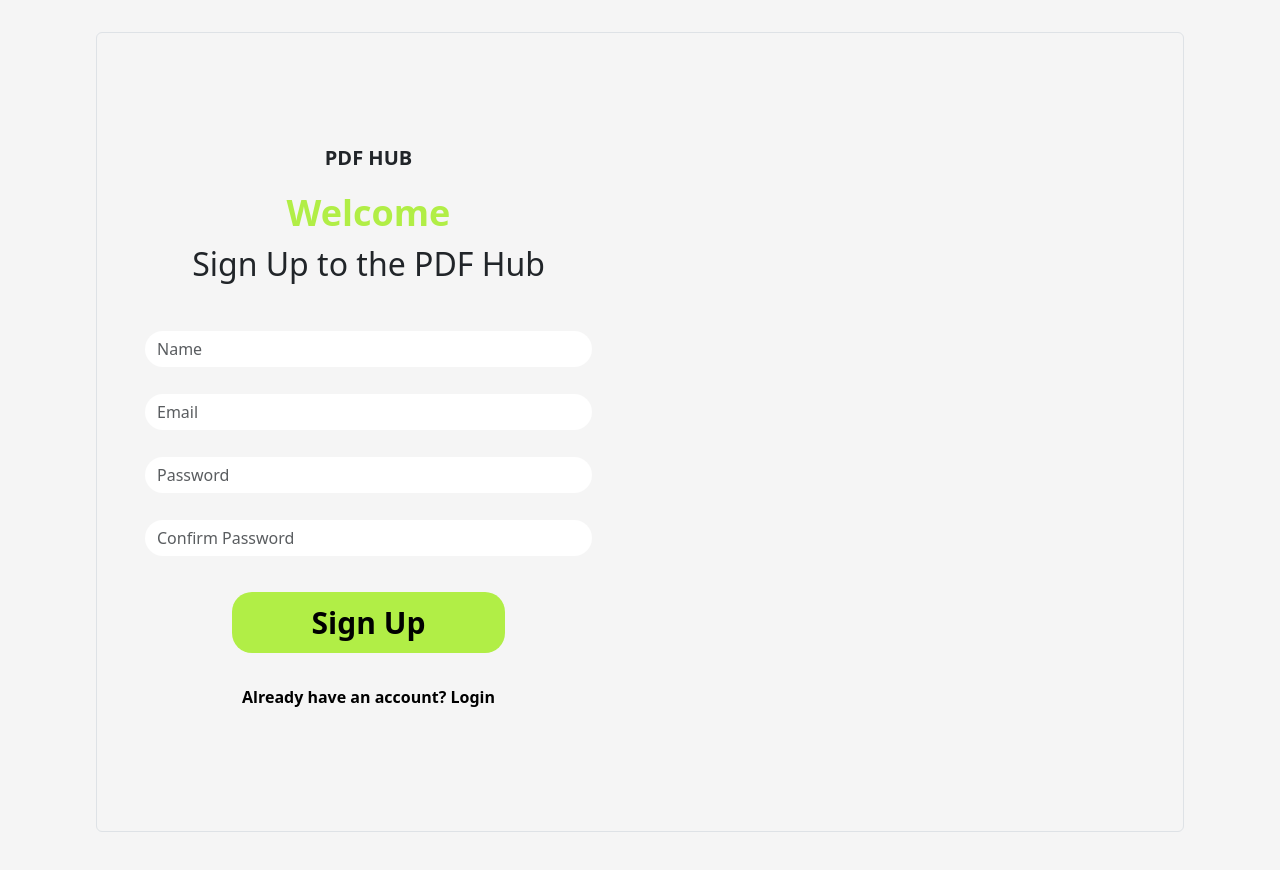
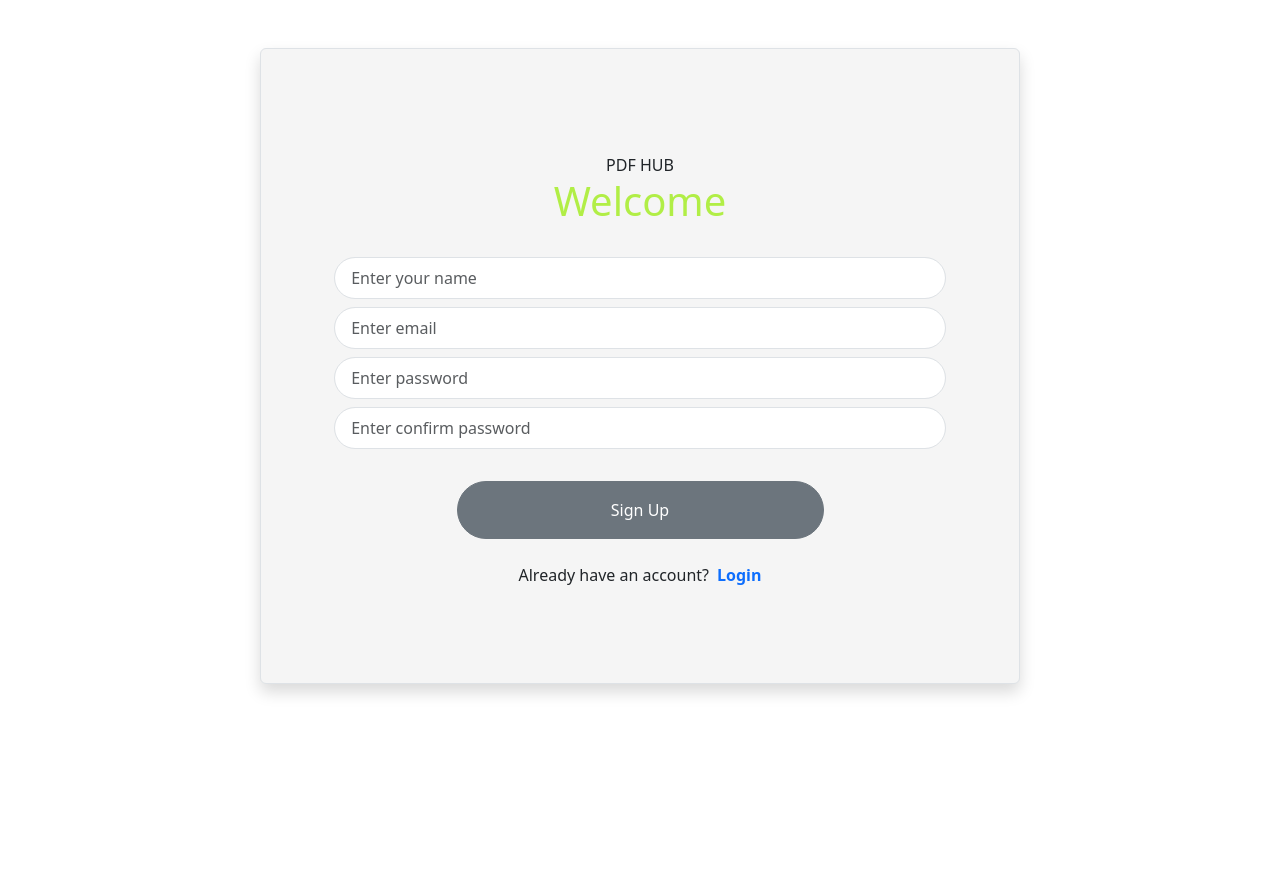
Before and after one commit to Kavindya-Dilshani/client, a React (Create React App) app: page /signUp in a window 1280 px wide. Shown: the top 870 px of the page. After the commit the page ends 800 px from the top, so only its background shows below. Built offline with nearby package versions, Linux system fonts and the light colour scheme.

Commit message:
clean up sign up component

```diff
--- a/src/core/login/Login.css
+++ b/src/core/login/Login.css
@@ -1,3 +1,7 @@
 .login-form {
   background-color: whitesmoke;
 }
+
+.login-form .form-title h1 {
+  color: #b1ee46;
+}
--- a/src/core/login/Login.jsx
+++ b/src/core/login/Login.jsx
@@ -32,6 +32,7 @@ const Login = () => {
   const handleLoginFormSubmission = (e) => {
     // Prevent default events execution
     e.preventDefault();
+
     const validationErrors = validation(values, false);
     setFormErrors(() => validationErrors);
 
@@ -55,7 +56,7 @@ const Login = () => {
                   <span>PDF HUB</span>
                   <h1>Welcome Back</h1>
                 </div>
-                <div className="form-container mb-2 col-12 com-md-10 mx-auto">
+                <div className="form-container mb-2 col-10 com-md-8 mx-auto">
                   <input
                     type="email"
                     className="form-control p-3 py-2 rounded-5"
@@ -71,7 +72,7 @@ const Login = () => {
                     </p>
                   )}
                 </div>
-                <div className="form-container mb-2 col-12 com-md-10 mx-auto">
+                <div className="form-container mb-2 col-10 com-md-8 mx-auto">
                   <input
                     type="password"
                     className="form-control p-3 py-2 rounded-5"
@@ -100,8 +101,8 @@ const Login = () => {
                 </div>
                 <div className="login-text mt-4">
                   <p>
-                    Don't have an account? <span></span>
-                    <Link className="text-decoration-none fw-bold" to="/signUp">
+                    Don't have an account?
+                    <Link className="text-decoration-none fw-bold ms-2" to="/signUp">
                       Sign Up
                     </Link>
                   </p>
--- a/src/core/signUp/SignUp.css
+++ b/src/core/signUp/SignUp.css
@@ -1,70 +1,7 @@
-.signUp {
+.signUp-form {
   background-color: whitesmoke;
 }
 
-.signUp-container {
-  padding: 2rem 6rem 4rem 6rem;
+.signUp-form .form-title h1 {
+  color: #b1ee46;
 }
-
-.signUp-container img {
-  width: 100vh;
-  height: 100vh;
-}
-
-.form-title {
-  text-align: center;
-  padding-bottom: 5rem;
-}
-
-.form-title span {
-  font-size: 20px;
-  font-weight: 600;
-  line-height: 20px;
-}
-
-.form-title h1 {
-  font-size: 36px;
-  font-weight: 700;
-  margin-bottom: 10px;
-  color: #b1ee46;
-  margin-top: 20px;
-}
-
-.form-container {
-  padding: 1rem 3rem 0.2rem 3rem;
-}
-
-.form-container input {
-  border-radius: 20px;
-  /* color: white; */
-  border: none;
-  /* font-family: "Times New Roman", Times, serif; */
-}
-
-.signUp-button .sBtn {
-  background-color: #b1ee46;
-  border: none;
-  padding: 0.5rem 5rem 0.5rem 5rem;
-  margin-top: 1rem;
-  border-radius: 20px;
-  font-size: 30px;
-  font-weight: 700;
-  cursor: pointer;
-}
-
-.signUp-text p {
-  font-weight: 600;
-  color: black;
-  text-align: center;
-  padding-top: 2rem;
-}
-
-.signUp-text span {
-  font-weight: 600;
-  color: black;
-}
-
-.signUp-text span:hover {
-  color: #b1ee46;
-  cursor: pointer;
-}
--- a/src/core/signUp/SignUp.jsx
+++ b/src/core/signUp/SignUp.jsx
@@ -1,13 +1,19 @@
 import "./SignUp.css";
 import { useAuth } from "../../utilities/auth/AuthContext";
 import { useEffect, useState } from "react";
-import { useNavigate } from "react-router-dom";
+import { Link, useNavigate } from "react-router-dom";
 import validation from "../validation";
 
 const SignUp = () => {
   const { isAuthenticated, signup } = useAuth();
   const navigate = useNavigate();
   const [values, setValues] = useState({
+    name: "",
+    email: "",
+    password: "",
+    confirmPassword: "",
+  });
+  const [formErrors, setFormErrors] = useState({
     name: "",
     email: "",
     password: "",
@@ -29,10 +35,17 @@ const SignUp = () => {
     setValues({ ...values, [e.target.name]: e.target.value });
   };
 
+  /**
+   * This function use to handle sign-up form submission
+   * @param {onSubmit event} e
+   */
   const handleSubmit = (e) => {
     // Prevent default events execution
     e.preventDefault();
+
     const validationErrors = validation(values, true);
+    setFormErrors(() => validationErrors);
+
     // Check for errors
     if (Object.keys(validationErrors).length === 0) {
       // Proceed with sign-up
@@ -44,83 +57,102 @@ const SignUp = () => {
       );
       // Clear input fields
       setValues({ name: "", email: "", password: "", confirmPassword: "" });
-    } else {
-      // Show validation errors as alerts
-      Object.values(validationErrors).forEach((error) => {
-        alert(error);
-      });
     }
   };
 
   return (
     <>
+      {/**Render sign-up form only if user is not authenticated */}
       {!isAuthenticated && (
-        <div className="signUp">
-          <div className="signUp-container">
-            <div className="row gx-0 align-items-center vh-100 border rounded-2">
-              <div className="col-md-6 signUp-form">
-                <form onSubmit={handleSubmit}>
+        <div className="signUp-container container">
+          <div className="row my-5">
+            <div className="signUp-form col-md-8 mx-auto text-center py-5 border rounded-2 shadow">
+              <form className="my-5" onSubmit={handleSubmit}>
                 <div className="form-title py-2 mb-3">
                   <span>PDF HUB</span>
                   <h1>Welcome</h1>
-                    <h2>Sign Up to the PDF Hub</h2>
                 </div>
-                  <div className="form-container mb-2">
+                <div className="form-container mb-2 col-10 com-md-8 mx-auto">
                   <input
                     type="text"
-                      className="form-control"
+                    className="form-control p-3 py-2 rounded-5"
                     id="InputName"
-                      placeholder="Name"
+                    placeholder="Enter your name"
                     value={values.name}
                     name="name"
                     onChange={handleChange}
                   />
+                  {formErrors?.name && (
+                    <p className="mt-2 text-start ms-3 text-danger">
+                      {formErrors?.name}
+                    </p>
+                  )}
                 </div>
-                  <div className="form-container mb-2">
+                <div className="form-container mb-2 col-10 com-md-8 mx-auto">
                   <input
                     type="email"
-                      className="form-control"
+                    className="form-control p-3 py-2 rounded-5"
                     id="InputEmail"
-                      placeholder="Email"
+                    placeholder="Enter email"
                     value={values.email}
                     name="email"
                     onChange={handleChange}
                   />
+                  {formErrors?.email && (
+                    <p className="mt-2 text-start ms-3 text-danger">
+                      {formErrors?.email}
+                    </p>
+                  )}
                 </div>
-                  <div className="form-container mb-2">
+                <div className="form-container mb-2 col-10 com-md-8 mx-auto">
                   <input
                     type="password"
-                      className="form-control"
+                    className="form-control p-3 py-2 rounded-5"
                     id="InputPassword"
-                      placeholder="Password"
+                    placeholder="Enter password"
                     value={values.password}
                     name="password"
                     onChange={handleChange}
                   />
+                  {formErrors?.password && (
+                    <p className="mt-2 text-start ms-3 text-danger">
+                      {formErrors?.password}
+                    </p>
+                  )}
                 </div>
-                  <div className="form-container mb-3">
+                <div className="form-container mb-2 col-10 com-md-8 mx-auto">
                   <input
                     type="password"
-                      className="form-control"
+                    className="form-control p-3 py-2 rounded-5"
                     id="confirmRegistrationPassword"
-                      placeholder="Confirm Password"
+                    placeholder="Enter confirm password"
                     value={values.confirmPassword}
                     name="confirmPassword"
                     onChange={handleChange}
                   />
+                  {formErrors?.confirmPassword && (
+                    <p className="mt-2 text-start ms-3 text-danger">
+                      {formErrors?.confirmPassword}
+                    </p>
+                  )}
                 </div>
-                  <div className=" signUp-button text-center">
-                    <button type="button" className="sBtn">
+                <div className="signUp-button text-center mt-3">
+                  <button
+                    type="submit"
+                    className="btn btn-secondary col-6 rounded-5 py-3 mt-3"
+                  >
                     Sign Up
                   </button>
                 </div>
-                  <div className="signUp-text">
+                <div className="signUp-text mt-4">
                   <p>
-                      Already have an account? <span>Login</span>
+                    Already have an account?
+                    <Link className="text-decoration-none fw-bold ms-2" to="/">
+                      Login
+                    </Link>
                   </p>
                 </div>
               </form>
-              </div>
             </div>
           </div>
         </div>
```
Lines whose indentation alone changed are shown as unchanged.
